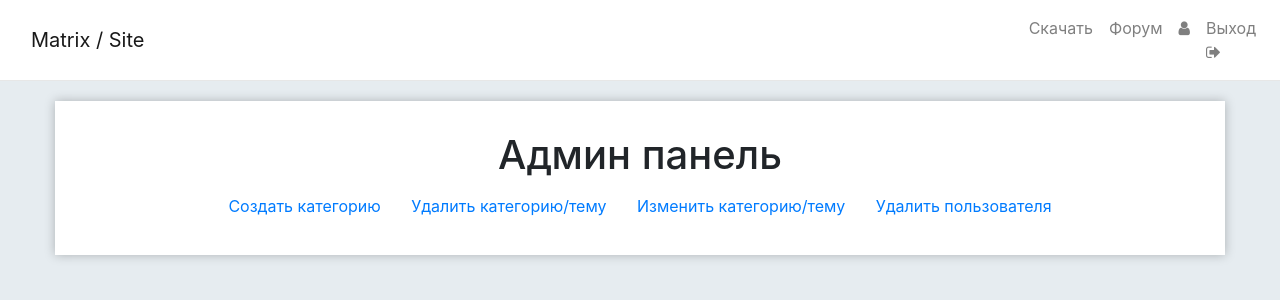
After one commit to ArkadyCH/matrixsite, a PHP site: template views/admin/panel.php in a window 1280 px wide. The commit adds this page. Shown: the top 300 px of the page. Run offline with PHP 8.4, Linux system fonts and the light colour scheme; the template is opened without the code that fills it, so the values that code supplies are empty; the visitor is signed in with stand-in values (Sample User, id 1); some libraries are stand-ins or nearby versions.

Commit message:
add admin panel

```diff
--- /dev/null
+++ b/views/admin/panel.php
@@ -0,0 +1,21 @@
+<!DOCTYPE html>
+<html>
+<head>
+    <title>Download</title>
+    <?php include ROOT . '/views/matrix/link.php'; ?>
+</head>
+<body>
+<?php include ROOT . '/views/matrix/header.php'; ?>
+
+<div class="forum-box center">
+    <h1 class="text-align">Админ панель</h1>
+    <div class="text-align">
+        <a class="btn btn-link" href="forum/create/category">Создать категорию</a>
+        <a class="btn btn-link" href="forum/delete">Удалить категорию/тему</a>
+        <a class="btn btn-link" href="forum/edit">Изменить категорию/тему</a>
+        <a class="btn btn-link" href="user/delete">Удалить пользователя</a>
+    </div>
+</div>
+
+</body>
+</html>
--- a/views/matrix/cabinet.php
+++ b/views/matrix/cabinet.php
@@ -19,7 +19,7 @@
         <div class="text-align">
             <a href="/user/edit/<?php echo $user['id'];?>" class="btn btn-primary">Редактировать</a>
             <?php if ($permission == "admin"): ?>
-                <a href="" class="btn btn-primary">Админ панель</a>
+                <a href="admin" class="btn btn-primary">Админ панель</a>
             <?php endif; ?>
         </div>
     </div>
```
